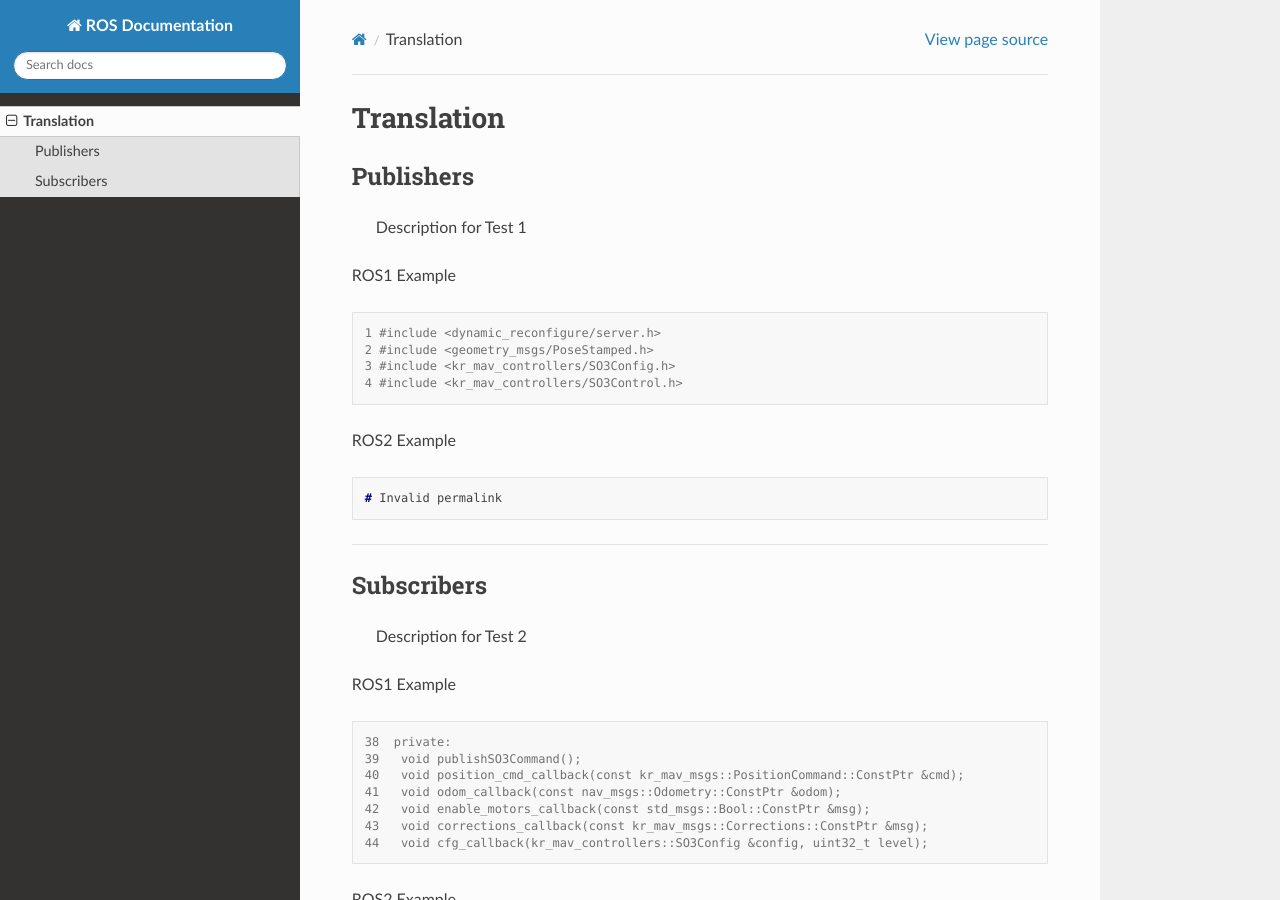
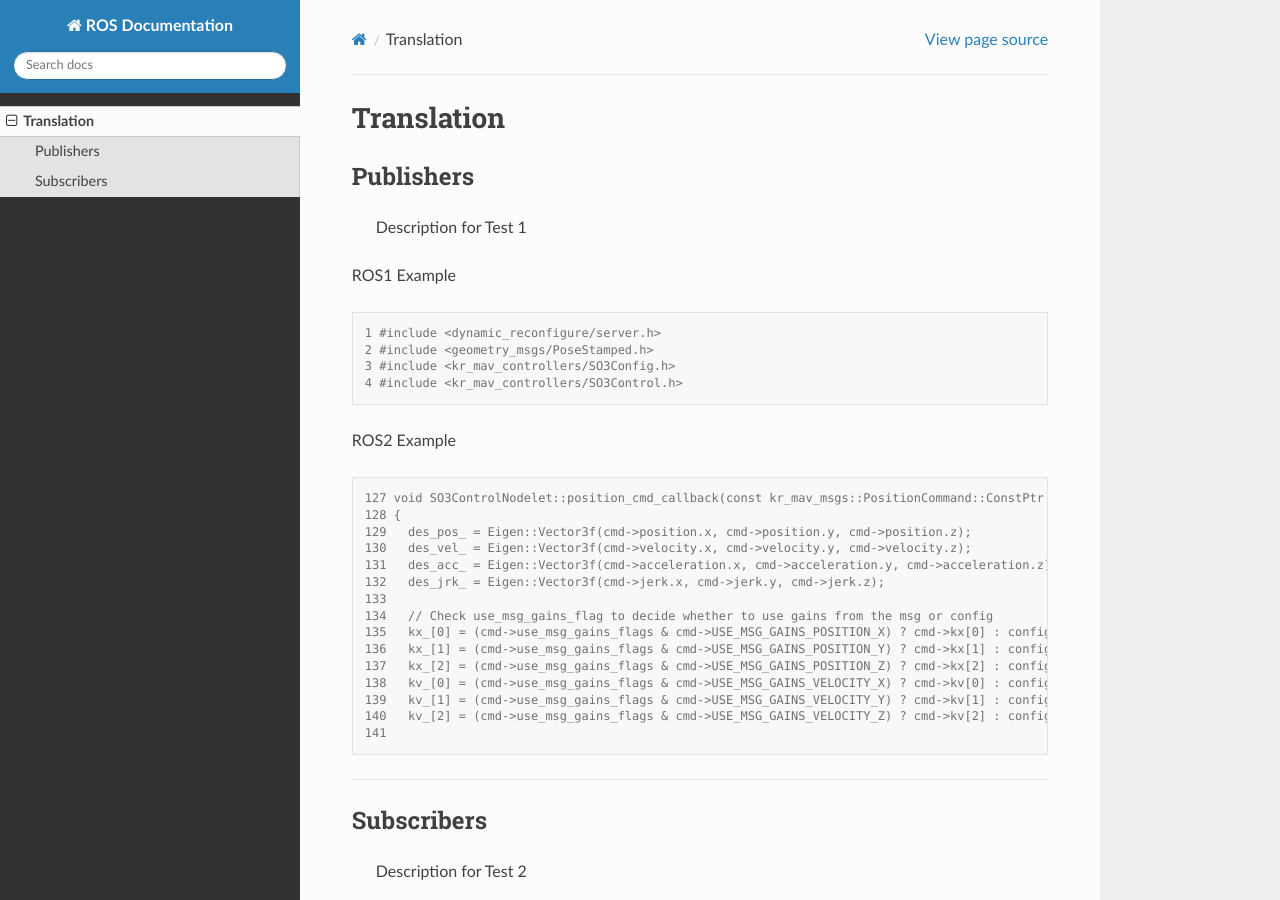
Before and after one commit to jerewang2/ROS1-to-ROS2, a Sphinx documentation site: the page built from docs/source/translation.rst, in a window 1280 px wide and 900 px high. Built offline with Sphinx 7.4.7 and the Read the Docs theme 3.1.0, drawn with Linux system fonts in a browser that asks for light colours.

Commit message:
Auto-update translation.rst from CSV

```diff
--- a/docs/source/translation.rst
+++ b/docs/source/translation.rst
@@ -21,7 +21,21 @@ ROS2 Example
 
 .. code-block:: console
 
-   # Invalid permalink
+   127 void SO3ControlNodelet::position_cmd_callback(const kr_mav_msgs::PositionCommand::ConstPtr &cmd)
+   128 {
+   129   des_pos_ = Eigen::Vector3f(cmd->position.x, cmd->position.y, cmd->position.z);
+   130   des_vel_ = Eigen::Vector3f(cmd->velocity.x, cmd->velocity.y, cmd->velocity.z);
+   131   des_acc_ = Eigen::Vector3f(cmd->acceleration.x, cmd->acceleration.y, cmd->acceleration.z);
+   132   des_jrk_ = Eigen::Vector3f(cmd->jerk.x, cmd->jerk.y, cmd->jerk.z);
+   133
+   134   // Check use_msg_gains_flag to decide whether to use gains from the msg or config
+   135   kx_[0] = (cmd->use_msg_gains_flags & cmd->USE_MSG_GAINS_POSITION_X) ? cmd->kx[0] : config_kx_[0];
+   136   kx_[1] = (cmd->use_msg_gains_flags & cmd->USE_MSG_GAINS_POSITION_Y) ? cmd->kx[1] : config_kx_[1];
+   137   kx_[2] = (cmd->use_msg_gains_flags & cmd->USE_MSG_GAINS_POSITION_Z) ? cmd->kx[2] : config_kx_[2];
+   138   kv_[0] = (cmd->use_msg_gains_flags & cmd->USE_MSG_GAINS_VELOCITY_X) ? cmd->kv[0] : config_kv_[0];
+   139   kv_[1] = (cmd->use_msg_gains_flags & cmd->USE_MSG_GAINS_VELOCITY_Y) ? cmd->kv[1] : config_kv_[1];
+   140   kv_[2] = (cmd->use_msg_gains_flags & cmd->USE_MSG_GAINS_VELOCITY_Z) ? cmd->kv[2] : config_kv_[2];
+   141
 
 ===========
 
```
